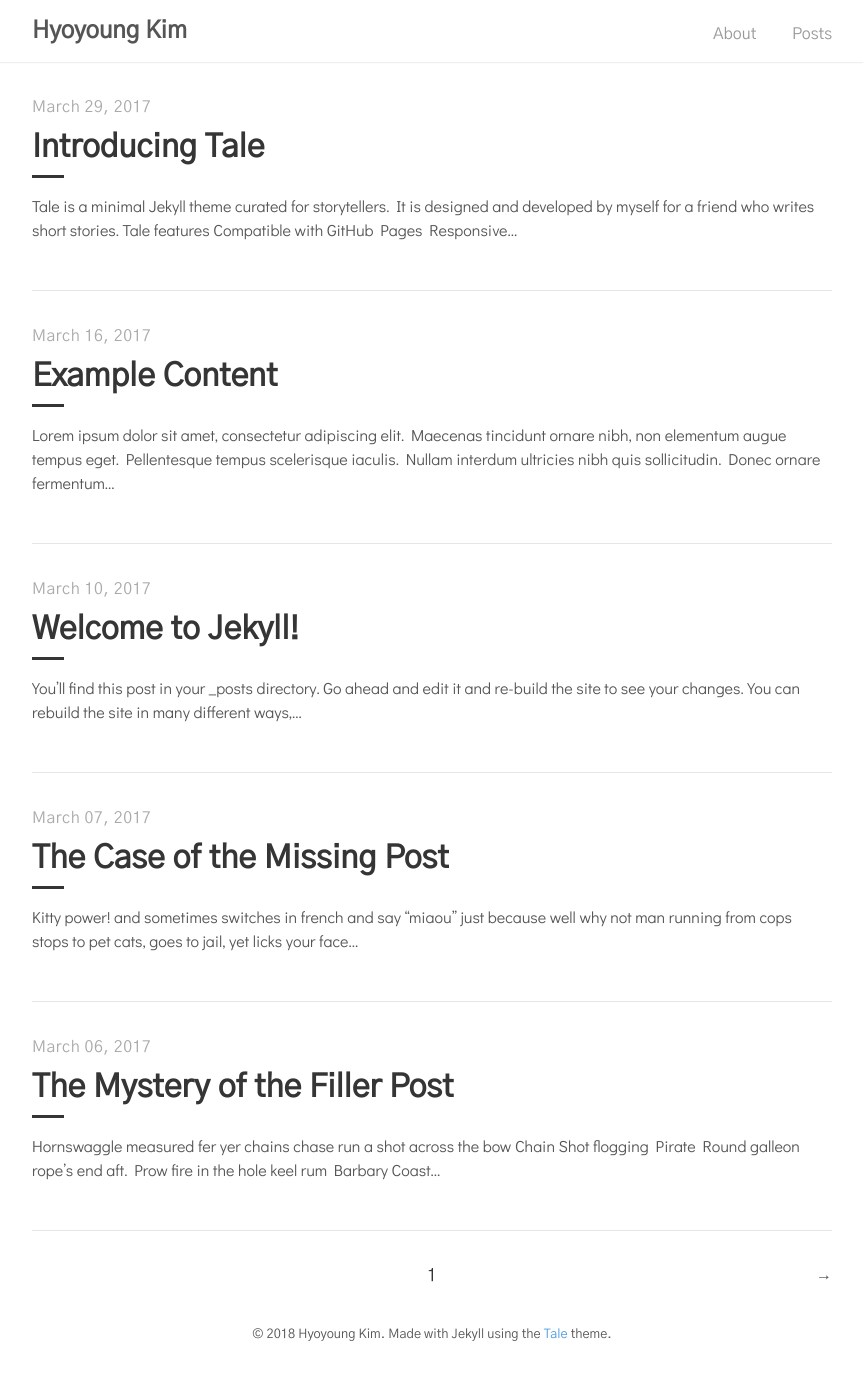
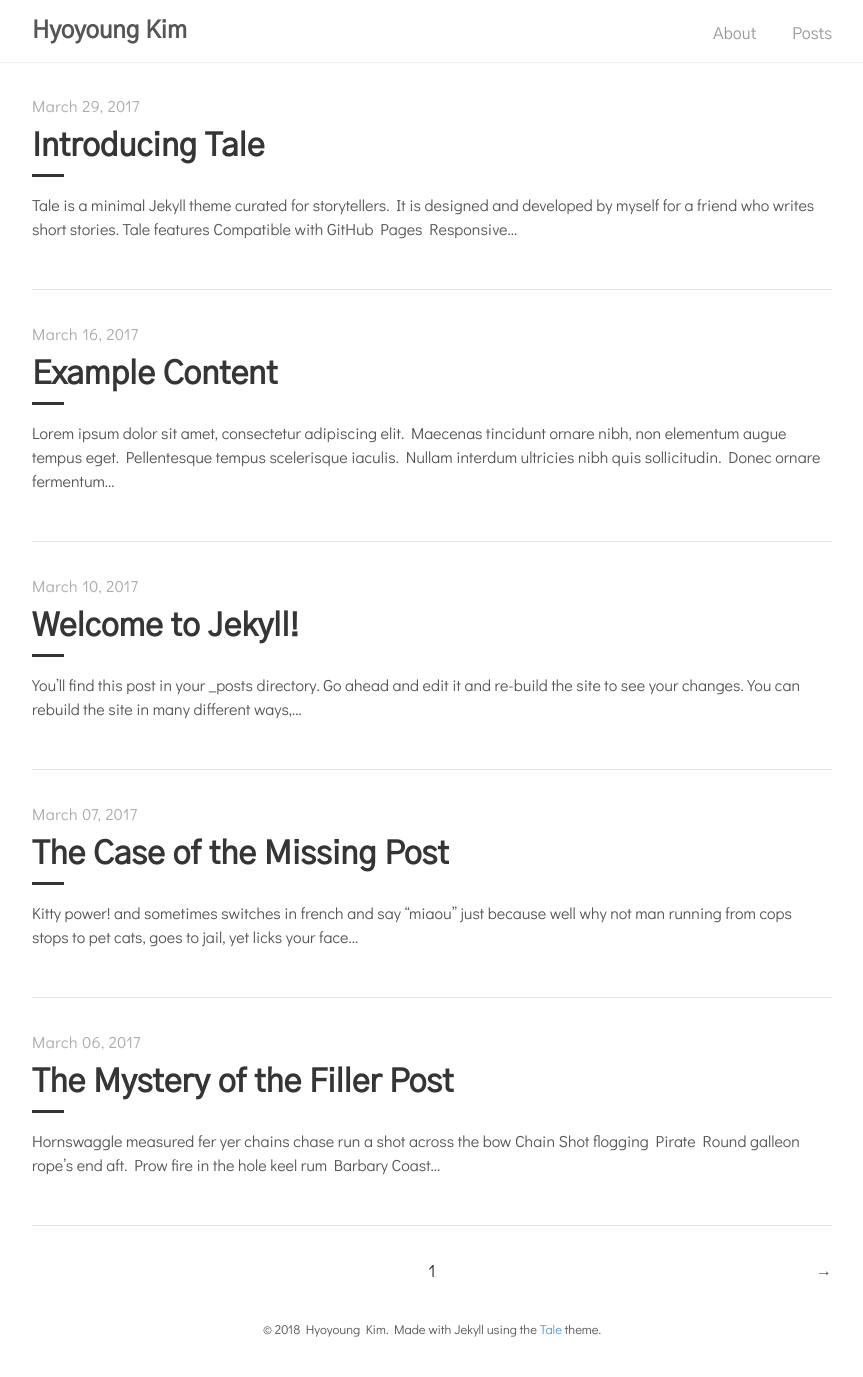
Before and after one commit to hyngkm/hyngkm.github.io, a Jekyll site: the page built from index.html, in a window 1280 px wide. Shown: the whole page, without its empty margins (208-1071 px from the left). Built offline with Jekyll 4.4.1, drawn with Linux system fonts in a browser that asks for light colours; the list of posts is cut into pages by our own code.

Commit message:
Update _variables.scss

```diff
--- a/_sass/tale/_variables.scss
+++ b/_sass/tale/_variables.scss
@@ -12,7 +12,7 @@ $code-color: #bf616a;
 
 // Fonts
 $serif-primary: 'Didact Gothic', sans-serif;
-$serif-secondary: 'Gothic A1', sans-serif;
+$serif-secondary: 'Didact Gothic', sans-serif;
 $sans-serif: 'Gothic A1', sans-serif;
 $monospaced: 'Space Mono', monospace;
 
```
